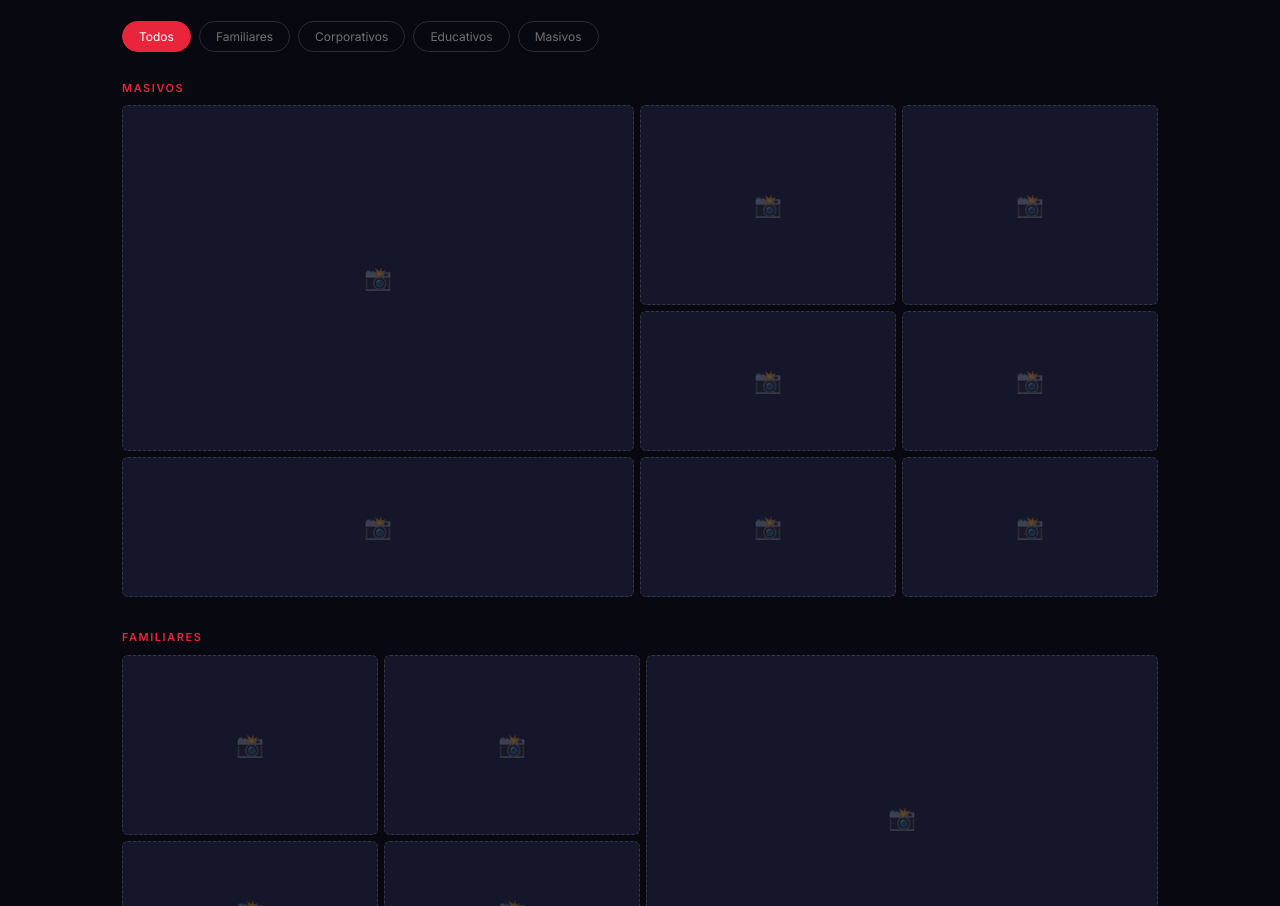
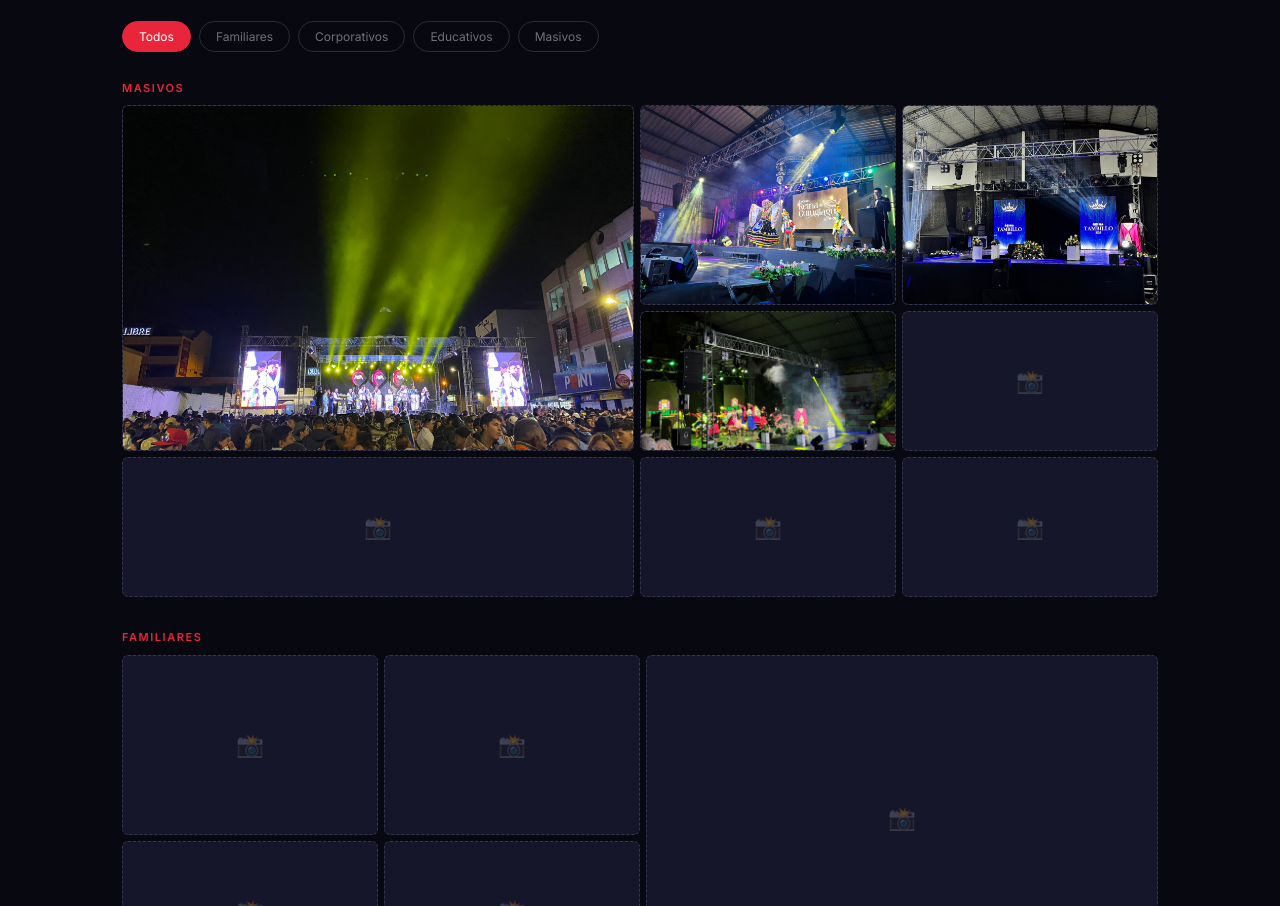
Before and after one commit to mundomix-ec/mundomix-eventos, a plain HTML site: page index.html in a window 1280 px wide. Shown: the part 1797-2703 px from the top of the page. Drawn offline with Linux system fonts and the light colour scheme.

Commit message:
index.html

```diff
--- a/index.html
+++ b/index.html
@@ -794,10 +794,10 @@
   <div class="collage-group" data-cat="masivo">
     <div class="collage-label">Masivos</div>
     <div class="collage masivo-layout">
-      <div class="cl-cell cl-big"   data-slot="masivo-0"><input type="file" accept="image/*" onchange="loadCollage(this)"><div class="cl-hint">📸</div></div>
-      <div class="cl-cell cl-med"   data-slot="masivo-1"><input type="file" accept="image/*" onchange="loadCollage(this)"><div class="cl-hint">📸</div></div>
-      <div class="cl-cell cl-med"   data-slot="masivo-2"><input type="file" accept="image/*" onchange="loadCollage(this)"><div class="cl-hint">📸</div></div>
-      <div class="cl-cell cl-small" data-slot="masivo-3"><input type="file" accept="image/*" onchange="loadCollage(this)"><div class="cl-hint">📸</div></div>
+      <div class="cl-cell cl-big"   data-slot="masivo-0"><img src="masivo1.jpeg" alt="Evento masivo 1" style="width:100%; height:100%; object-fit:cover;"></div>
+      <div class="cl-cell cl-med"   data-slot="masivo-1"><img src="masivo2.jpeg" alt="Evento masivo 2" style="width:100%; height:100%; object-fit:cover;"></div>
+      <div class="cl-cell cl-med"   data-slot="masivo-2"><img src="masivo3.jpeg" alt="Evento masivo 3" style="width:100%; height:100%; object-fit:cover;"></div>
+      <div class="cl-cell cl-small" data-slot="masivo-3"><img src="masivo4.jpeg" alt="Evento masivo 4" style="width:100%; height:100%; object-fit:cover;"></div>
       <div class="cl-cell cl-small" data-slot="masivo-4"><input type="file" accept="image/*" onchange="loadCollage(this)"><div class="cl-hint">📸</div></div>
       <div class="cl-cell cl-small" data-slot="masivo-5"><input type="file" accept="image/*" onchange="loadCollage(this)"><div class="cl-hint">📸</div></div>
       <div class="cl-cell cl-med"   data-slot="masivo-6"><input type="file" accept="image/*" onchange="loadCollage(this)"><div class="cl-hint">📸</div></div>
```
